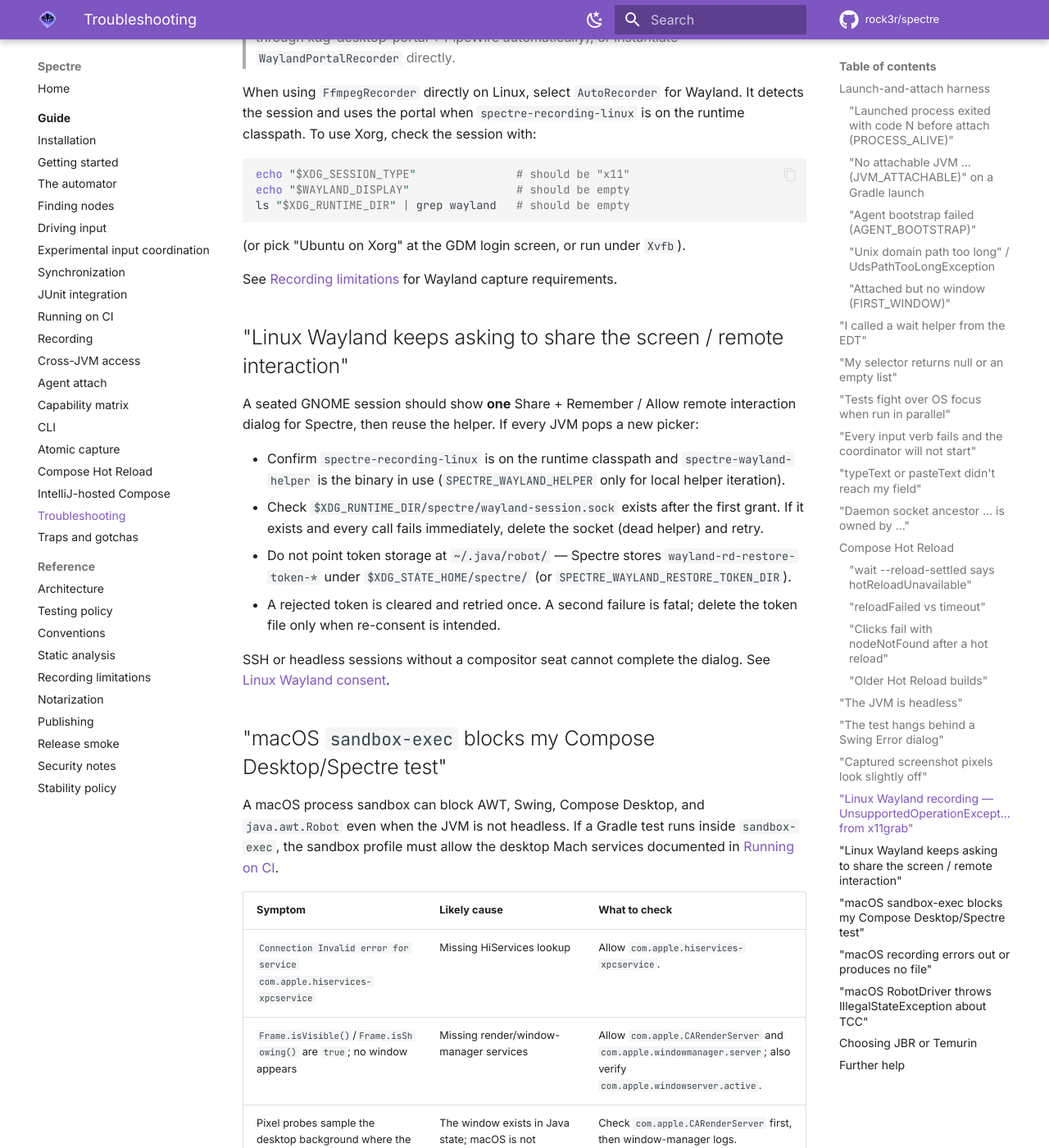
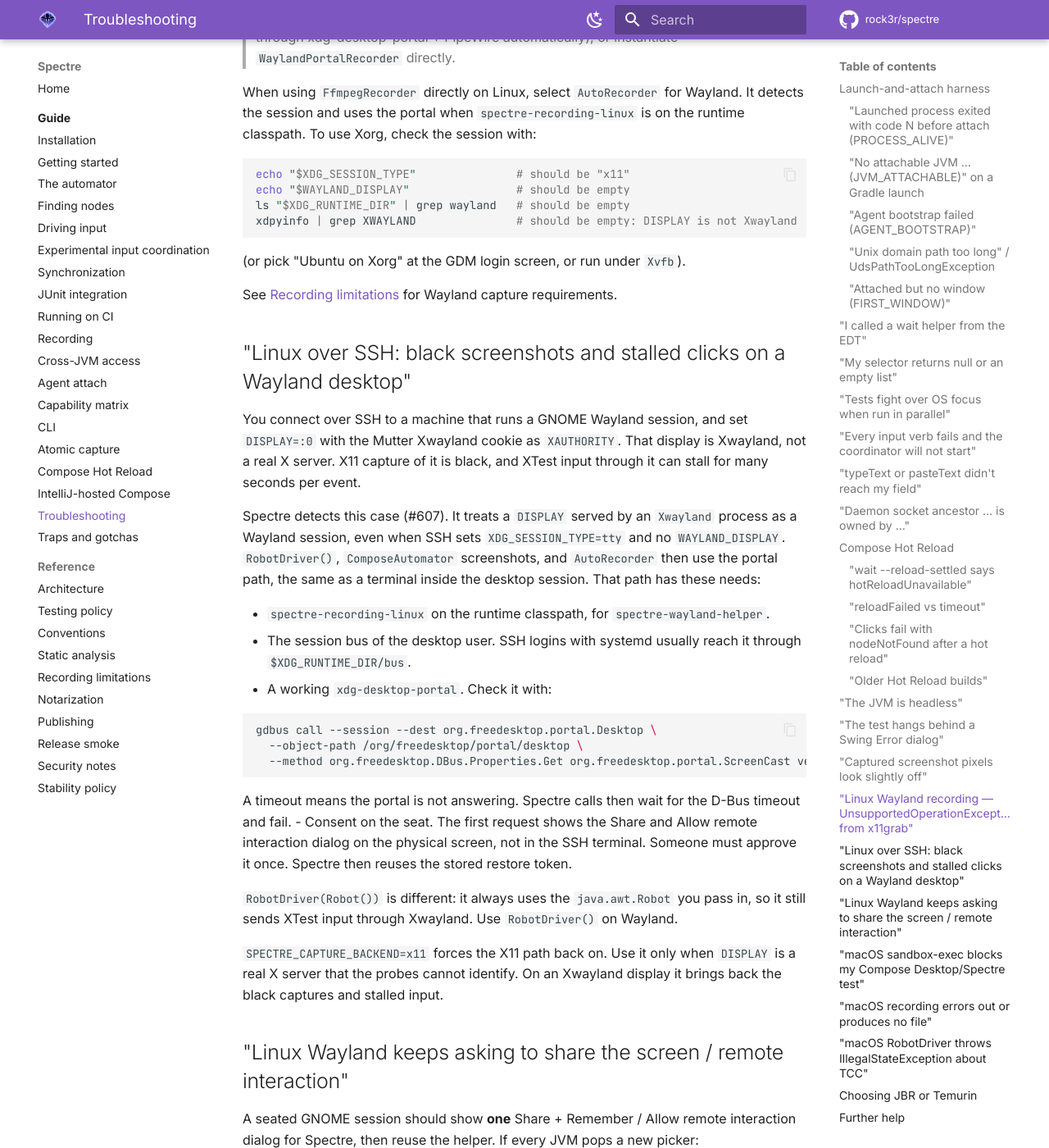
Before and after one commit to rock3r/spectre, an MkDocs documentation site: the page built from docs/guide/troubleshooting.md, in a window 1280 px wide and 1400 px high, scrolled down 9822 px. Shown: the whole window at 82% size. Built offline with MkDocs 1.6.1 and Material for MkDocs 9.7.7, drawn with Linux system fonts in a browser that asks for light colours; comment, search, counter and statistics services are not loaded.

Commit message:
Treat an Xwayland DISPLAY reached over SSH as a Wayland session
SSH into a GNOME Wayland seat sets DISPLAY=:0 and XDG_SESSION_TYPE=tty, with
no WAYLAND_DISPLAY. Session detection returned X11 before it probed the X
server, so capture used X11 (black frames) and input used XTest through
Xwayland (15-25 s stalls per event).

Both detection twins (core isWaylandSession and recording
detectWaylandSession) now check for an Xwayland server first. Pure X11
servers and residual sockets keep their #397 and #575 behaviour.

Fixes #607.

Co-Authored-By: Claude Opus 5.5 <noreply@anthropic.com>

````diff
--- a/docs/guide/troubleshooting.md
+++ b/docs/guide/troubleshooting.md
@@ -414,11 +414,48 @@ the runtime classpath. To use Xorg, check the session with:
 echo "$XDG_SESSION_TYPE"               # should be "x11"
 echo "$WAYLAND_DISPLAY"                # should be empty
 ls "$XDG_RUNTIME_DIR" | grep wayland   # should be empty
+xdpyinfo | grep XWAYLAND               # should be empty: DISPLAY is not Xwayland
 ```
 
 (or pick "Ubuntu on Xorg" at the GDM login screen, or run under `Xvfb`).
 
 See [Recording limitations](../RECORDING-LIMITATIONS.md) for Wayland capture requirements.
+
+## "Linux over SSH: black screenshots and stalled clicks on a Wayland desktop"
+
+You connect over SSH to a machine that runs a GNOME Wayland session, and set
+`DISPLAY=:0` with the Mutter Xwayland cookie as `XAUTHORITY`. That display is Xwayland,
+not a real X server. X11 capture of it is black, and XTest input through it can stall
+for many seconds per event.
+
+Spectre detects this case (#607). It treats a `DISPLAY` served by an `Xwayland` process
+as a Wayland session, even when SSH sets `XDG_SESSION_TYPE=tty` and no `WAYLAND_DISPLAY`.
+`RobotDriver()`, `ComposeAutomator` screenshots, and `AutoRecorder` then use the portal
+path, the same as a terminal inside the desktop session. That path has these needs:
+
+- `spectre-recording-linux` on the runtime classpath, for `spectre-wayland-helper`.
+- The session bus of the desktop user. SSH logins with systemd usually reach it through
+  `$XDG_RUNTIME_DIR/bus`.
+- A working `xdg-desktop-portal`. Check it with:
+
+  ```shell
+  gdbus call --session --dest org.freedesktop.portal.Desktop \
+    --object-path /org/freedesktop/portal/desktop \
+    --method org.freedesktop.DBus.Properties.Get org.freedesktop.portal.ScreenCast version
+  ```
+
+  A timeout means the portal is not answering. Spectre calls then wait for the D-Bus
+  timeout and fail.
+- Consent on the seat. The first request shows the Share and Allow remote interaction
+  dialog on the physical screen, not in the SSH terminal. Someone must approve it once.
+  Spectre then reuses the stored restore token.
+
+`RobotDriver(Robot())` is different: it always uses the `java.awt.Robot` you pass in,
+so it still sends XTest input through Xwayland. Use `RobotDriver()` on Wayland.
+
+`SPECTRE_CAPTURE_BACKEND=x11` forces the X11 path back on. Use it only when `DISPLAY` is a
+real X server that the probes cannot identify. On an Xwayland display it brings back the
+black captures and stalled input.
 
 ## "Linux Wayland keeps asking to share the screen / remote interaction"
 
````
Also changed, not shown: docs/RECORDING-LIMITATIONS.md (+5 -2 lines), docs/SECURITY.md (+4 -4 lines), docs/guide/junit.md (+2 -1 lines), 4 other files.
